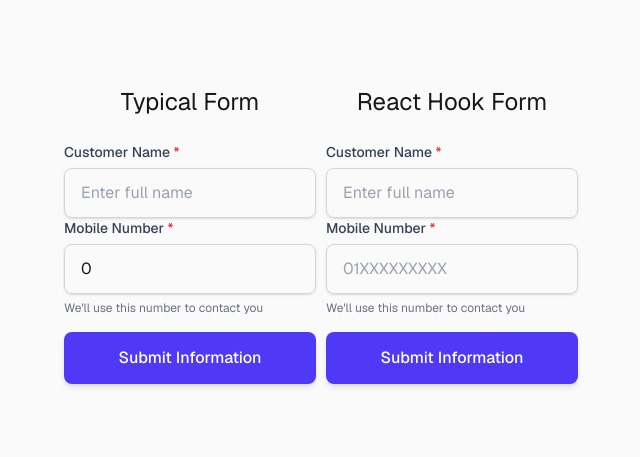
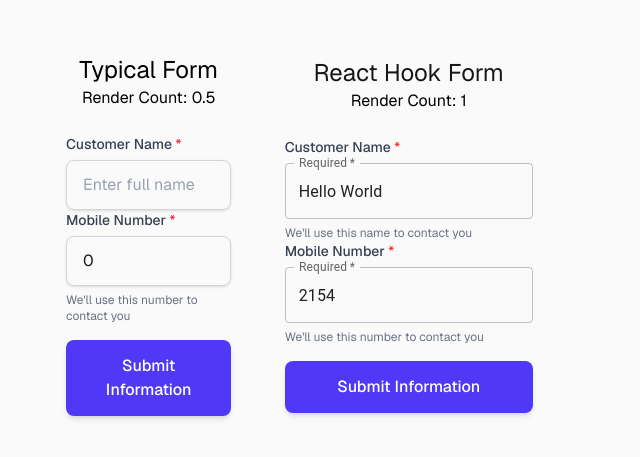
Before and after one commit to Ujjal-ENG/backend-with-NODEJS, a Next.js app in the folder food-delivery-form/: page / in a window 1280 px wide. Shown: the part 165-622 px from the top of the page, without its empty margins (319-959 px from the left). Built offline with nearby package versions, Linux system fonts and the light colour scheme.

Commit message:
for performance analysis to the react hook form added the utils

```diff
--- a/food-delivery-form/app/components/food-delivery-form/FoodDeliveryFormTypical.tsx
+++ b/food-delivery-form/app/components/food-delivery-form/FoodDeliveryFormTypical.tsx
@@ -1,10 +1,13 @@
 "use client";
+
+import { getRenderCount } from "@/app/utils/useRenderCount";
 import { ChangeEvent, SyntheticEvent, useState } from "react";
 
 type FoodDeliveryFormProps = {
   customerName: string;
   mobile: number;
 };
+const renderCount = getRenderCount();
 export default function FoodDeliveryFormTypical() {
   const [values, setValue] = useState<FoodDeliveryFormProps>({
     customerName: "",
@@ -23,8 +26,9 @@ export default function FoodDeliveryFormTypical() {
   };
 
   return (
-    <div className="flex flex-col min-h-screen items-center justify-center bg-zinc-50 font-sans dark:bg-black">
-      <h3 className="text-2xl">Typical Form</h3>
+    <div className="flex flex-col min-h-screen items-center justify-center bg-zinc-50 font-sans ">
+      <h3 className="text-2xl text-black">Typical Form</h3>
+      {renderCount()}
       <br />
       <form onSubmit={onSubmit}>
         {/* Customer Name */}
--- a/food-delivery-form/app/components/react-hook-form/FoodDeliveryFormReacthOOKfORM.tsx
+++ b/food-delivery-form/app/components/react-hook-form/FoodDeliveryFormReacthOOKfORM.tsx
@@ -1,15 +1,31 @@
 "use client";
+
+import { getRenderCount } from "@/app/utils/useRenderCount";
+import { TextField } from "@mui/material";
+import { Controller, useForm } from "react-hook-form";
 
 type FoodDeliveryFormProps = {
   customerName: string;
   mobile: number;
 };
+
+const renderCount = getRenderCount();
 export default function FoodDeliveryFormReactHookForm() {
+  const { control, handleSubmit } = useForm<FoodDeliveryFormProps>({
+    defaultValues: {
+      customerName: "Hello World",
+      mobile: 2154,
+    },
+  });
+  const onSubmit = (data: FoodDeliveryFormProps) => {
+    console.log(data);
+  };
   return (
-    <div className="flex flex-col min-h-screen items-center justify-center bg-zinc-50 font-sans dark:bg-black">
+    <div className="flex flex-col w-full min-h-screen items-center justify-center bg-zinc-50 font-sans ">
       <h3 className="text-2xl">React Hook Form</h3>
+      {renderCount()}
       <br />
-      <form>
+      <form onSubmit={handleSubmit(onSubmit)}>
         {/* Customer Name */}
         <div>
           <label
@@ -18,16 +34,21 @@ export default function FoodDeliveryFormReactHookForm() {
           >
             Customer Name <span className="text-red-500">*</span>
           </label>
-          <input
-            type="text"
-            id="customerName"
-            required
-            className="w-full px-4 py-3 rounded-lg border border-gray-300
-                       focus:ring-2 focus:ring-indigo-500 focus:border-indigo-500
-                       outline-none transition-all duration-200
-                       placeholder-gray-400 shadow-sm"
-            placeholder="Enter full name"
+          <Controller
+            name="customerName"
+            control={control}
+            render={({ field }) => (
+              <TextField
+                required
+                id="outlined-required"
+                label="Required"
+                {...field}
+              />
+            )}
           />
+          <p className="mt-1.5 text-xs text-gray-500">
+            We&apos;ll use this name to contact you
+          </p>
         </div>
 
         {/* Mobile */}
@@ -38,16 +59,20 @@ export default function FoodDeliveryFormReactHookForm() {
           >
             Mobile Number <span className="text-red-500">*</span>
           </label>
-          <input
-            type="tel"
-            id="mobile"
-            pattern="[0-9]{10,15}"
-            className="w-full px-4 py-3 rounded-lg border border-gray-300
-                       focus:ring-2 focus:ring-indigo-500 focus:border-indigo-500
-                       outline-none transition-all duration-200
-                       placeholder-gray-400 shadow-sm"
-            placeholder="01XXXXXXXXX"
+          <Controller
+            name="mobile"
+            control={control}
+            render={({ field }) => (
+              <TextField
+                required
+                id="outlined-required"
+                label="Required"
+                type="number"
+                {...field}
+              />
+            )}
           />
+
           <p className="mt-1.5 text-xs text-gray-500">
             We&apos;ll use this number to contact you
           </p>
--- a/food-delivery-form/app/page.tsx
+++ b/food-delivery-form/app/page.tsx
@@ -3,7 +3,7 @@ import FoodDeliveryFormReactHookForm from "./components/react-hook-form/FoodDeli
 
 export default function Home() {
   return (
-    <div className="flex min-h-screen items-center justify-center bg-zinc-50 font-sans dark:bg-black">
+    <div className="flex min-h-screen items-center justify-center bg-zinc-50 font-sans ">
       <main className="flex gap-2.5">
         <FoodDeliveryForm />
         <FoodDeliveryFormReactHookForm />
--- /dev/null
+++ b/food-delivery-form/app/utils/useRenderCount.tsx
@@ -0,0 +1,8 @@
+/* eslint-disable react/display-name */
+export const getRenderCount = () => {
+  let count = 0;
+  return () => {
+    count++;
+    return <div className="text-black">Render Count: {count / 2}</div>;
+  };
+};
--- a/food-delivery-form/package.json
+++ b/food-delivery-form/package.json
@@ -9,6 +9,9 @@
     "lint": "eslint"
   },
   "dependencies": {
+    "@emotion/react": "^11.14.0",
+    "@emotion/styled": "^11.14.1",
+    "@mui/material": "^7.3.7",
     "next": "16.1.3",
     "react": "19.2.3",
     "react-dom": "19.2.3",
```
Also changed, not shown: 1 other file (tests, documents, lock files or other folders).
